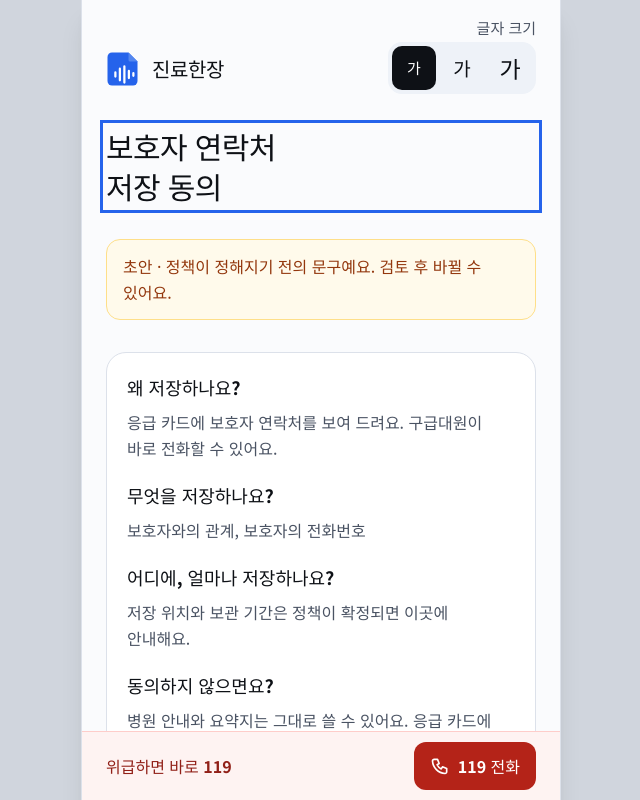
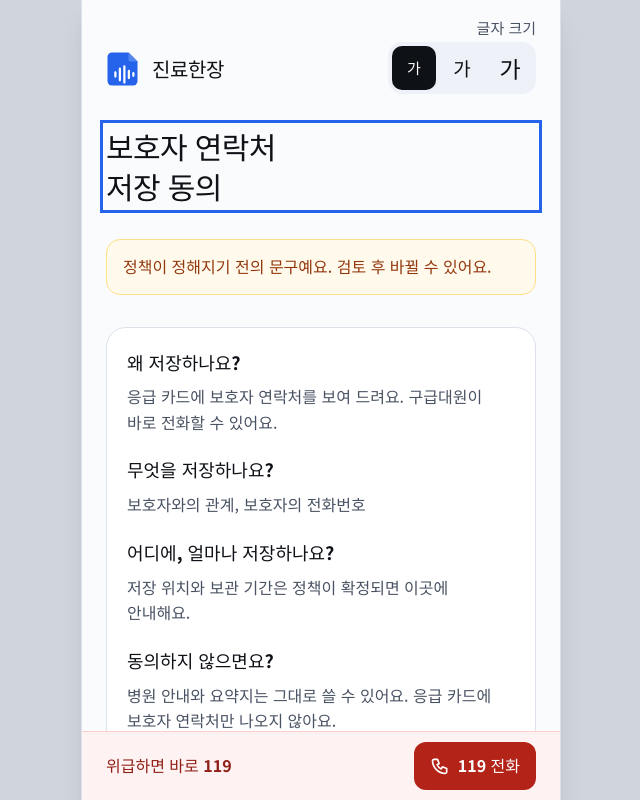
Before and after one commit to AI-healthCare-Team5/Team5-FE, a React (Vite) app: page /guardian-consent in a window 1280 px wide. Shown: the top 800 px of the page, without its empty margins (319-959 px from the left). Built offline with nearby package versions, Linux system fonts and the light colour scheme; no server answers.

Commit message:
Chore : 초안 문구 제거

```diff
--- a/src/pages/guardian-consent/GuardianConsentPage.tsx
+++ b/src/pages/guardian-consent/GuardianConsentPage.tsx
@@ -37,7 +37,7 @@ export function GuardianConsentPage() {
         저장 동의
       </PageTitle>
       <Notice tone="amber">
-        초안 · 정책이 정해지기 전의 문구예요. 검토 후 바뀔 수 있어요.
+        정책이 정해지기 전의 문구예요. 검토 후 바뀔 수 있어요.
       </Notice>
       <Card>
         <dl className="space-y-5">
--- a/src/pages/login/LoginPage.tsx
+++ b/src/pages/login/LoginPage.tsx
@@ -127,7 +127,7 @@ export function LoginPage({ failed = false }: { failed?: boolean }) {
               />
             </button>
             <p className="text-[0.889rem] text-muted">
-              초안 · 닉네임 제공 범위는 정책 확정 후 안내해요. 처음 한 번은 기록
+              닉네임 제공 범위는 정책 확정 후 안내해요. 처음 한 번은 기록
               저장 동의가 필요해요.
             </p>
             <ActionLink to="/" variant="outline">
--- a/src/pages/record-consent/RecordConsentPage.tsx
+++ b/src/pages/record-consent/RecordConsentPage.tsx
@@ -59,7 +59,7 @@ export function RecordConsentPage() {
         <span className="flex items-start gap-3">
           <ScreenIcon name="warning-amber" size={22} />
           <span>
-            초안 · 정책이 정해지기 전의 문구예요. 검토 후 바뀔 수 있어요.
+            정책이 정해지기 전의 문구예요. 검토 후 바뀔 수 있어요.
           </span>
         </span>
       </Notice>
```
